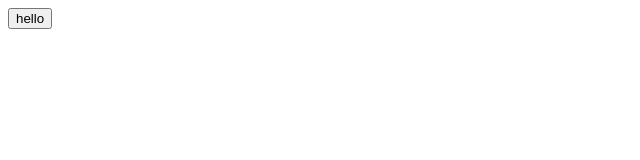
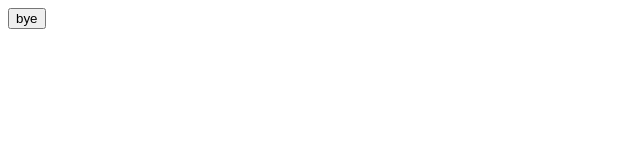
Before and after one commit to rytherlm/showing, a plain HTML site: page index.html in a window 1280 px wide. Shown: the full height of the page, 0-640 px from the left. Drawn offline with Linux system fonts and the light colour scheme.

Commit message:
Changed to bye

```diff
--- a/index.html
+++ b/index.html
@@ -8,7 +8,7 @@
 <body>
 
     <div>
-        <button onclick="">hello</button>
+        <button onclick="">bye</button>
     </div>
 
 </body>
```
